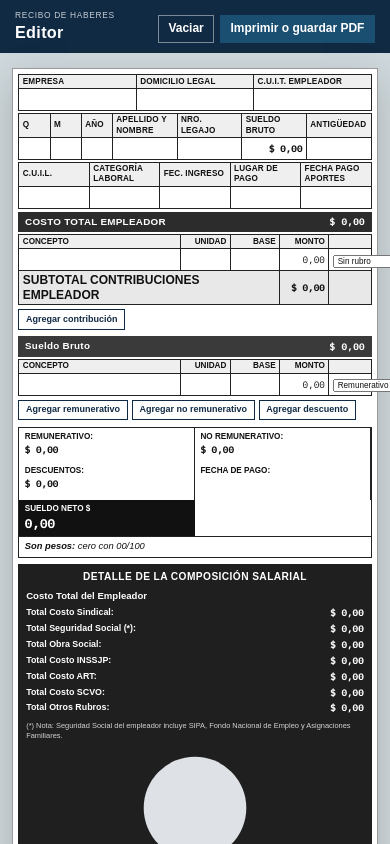
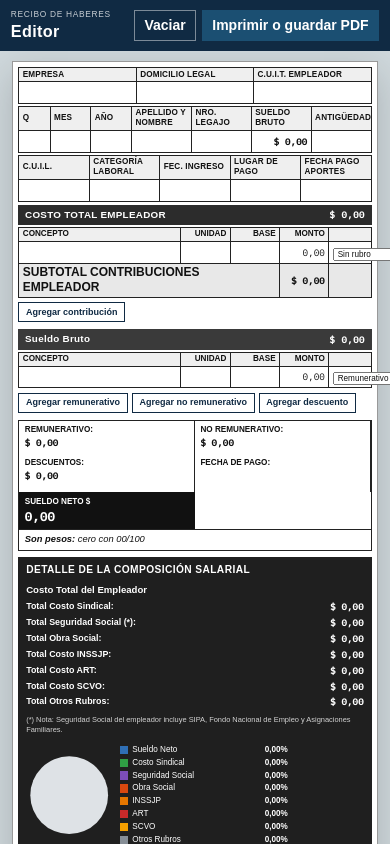
Before and after one commit to Franjk/recibosueldo, a React (Vite) app: page / in a window 390 px wide. Shown: the top 844 px of the page. Built offline with nearby package versions, Linux system fonts and the light colour scheme.

Commit message:
Mueve el menú a un sidebar para dejar más alto el recibo.
La torta queda a la altura del detalle salarial y el período muestra Mes junto a Q y Año.

Co-authored-by: Cursor <cursoragent@cursor.com>

```diff
--- a/src/App.tsx
+++ b/src/App.tsx
@@ -15,7 +15,7 @@ export default function App() {
 
   return (
     <div className="app">
-      <header className="toolbar no-print">
+      <header className="sidebar no-print">
         <div>
           <p className="eyebrow">Recibo de haberes</p>
           <h1>Editor</h1>
--- a/src/components/ReciboSheet.tsx
+++ b/src/components/ReciboSheet.tsx
@@ -193,8 +193,8 @@ export function ReciboSheet() {
         <tbody>
           <tr>
             <td className="lab narrow">Q</td>
-            <td className="lab narrow">M</td>
-            <td className="lab narrow">Año</td>
+            <td className="lab periodo">Mes</td>
+            <td className="lab periodo">Año</td>
             <td className="lab">Apellido y Nombre</td>
             <td className="lab">Nro. Legajo</td>
             <td className="lab">Sueldo Bruto</td>
@@ -425,9 +425,9 @@ export function ReciboSheet() {
       </p>
 
       <section className="composicion">
-        <h2>Detalle de la Composición Salarial</h2>
         <div className="composicion-body">
           <div className="cortes">
+            <h2>Detalle de la Composición Salarial</h2>
             <p className="corte-titulo">Costo Total del Empleador</p>
             {(
               [
--- a/src/index.css
+++ b/src/index.css
@@ -50,20 +50,27 @@ select {
 
 .app {
   min-height: 100vh;
+  display: grid;
+  grid-template-columns: 17.5rem minmax(0, 1fr);
+  align-items: start;
 }
 
 .cargando {
   padding: 3rem 1.4rem;
 }
 
-.toolbar {
+.sidebar {
+  position: sticky;
+  top: 0;
+  height: 100vh;
   display: flex;
-  justify-content: space-between;
-  align-items: flex-end;
-  gap: 1rem;
-  padding: 0.85rem 1.25rem;
+  flex-direction: column;
+  justify-content: flex-start;
+  gap: 1.6rem;
+  padding: 1.15rem 0.9rem 1.2rem;
   background: #102a43;
   color: var(--white);
+  font-size: 14px;
 }
 
 .eyebrow {
@@ -74,16 +81,23 @@ select {
   margin-bottom: 0.15rem;
 }
 
-.toolbar h1 {
+.sidebar h1 {
   font-size: 1.35rem;
   font-weight: 700;
   letter-spacing: 0.02em;
 }
 
-.actions {
+.sidebar .actions {
   display: flex;
-  flex-wrap: wrap;
+  flex-direction: column;
+  align-items: stretch;
   gap: 0.45rem;
+}
+
+.sidebar .btn {
+  width: 100%;
+  line-height: 1.3;
+  text-align: center;
 }
 
 .btn {
@@ -114,9 +128,10 @@ select {
 }
 
 .stage {
-  padding: 1.25rem 1rem 3rem;
+  padding: 0.85rem 1rem 2.5rem;
   display: flex;
   justify-content: center;
+  min-width: 0;
 }
 
 .sheet {
@@ -154,6 +169,10 @@ select {
 
 .grid-head .narrow {
   width: 2.6rem;
+}
+
+.grid-head .periodo {
+  width: 3.4rem;
 }
 
 .strong {
@@ -329,20 +348,21 @@ select {
   background: var(--comp);
   color: var(--white);
   padding: 0.55rem 0.65rem 0.75rem;
+  container: composicion / inline-size;
 }
 
 .composicion h2 {
   font-size: 0.85rem;
   letter-spacing: 0.04em;
   text-transform: uppercase;
-  margin-bottom: 0.55rem;
-  text-align: center;
+  margin-bottom: 0.65rem;
+  text-align: left;
 }
 
 .composicion-body {
   display: grid;
-  grid-template-columns: 1.25fr 1fr;
-  gap: 0.85rem;
+  grid-template-columns: minmax(0, 1.2fr) minmax(17.5rem, 0.92fr);
+  gap: 0.85rem 1rem;
   align-items: start;
 }
 
@@ -382,14 +402,14 @@ select {
 
 .torta-box {
   display: grid;
-  grid-template-columns: 1fr 1fr;
-  gap: 0.5rem;
+  grid-template-columns: minmax(5.5rem, 7.2rem) minmax(0, 1fr);
+  gap: 0.45rem 0.6rem;
   align-items: center;
 }
 
 .pie {
   width: 100%;
-  max-width: 9.5rem;
+  max-width: 7.2rem;
   height: auto;
   justify-self: center;
 }
@@ -438,14 +458,47 @@ select {
     grid-template-columns: 1fr 1fr;
   }
 
-  .composicion-body,
-  .torta-box {
+  .lineas th:nth-child(5),
+  .lineas td.controles {
+    width: auto;
+  }
+}
+
+@media (max-width: 720px) {
+  .app {
     grid-template-columns: 1fr;
   }
 
-  .lineas th:nth-child(5),
-  .lineas td.controles {
+  .sidebar {
+    position: sticky;
+    z-index: 2;
+    height: auto;
+    flex-direction: row;
+    align-items: center;
+    justify-content: space-between;
+    gap: 0.75rem;
+    padding: 0.75rem 0.9rem;
+  }
+
+  .sidebar .actions {
+    flex-direction: row;
+    flex-wrap: wrap;
+    justify-content: flex-end;
+  }
+
+  .sidebar .btn {
     width: auto;
+  }
+}
+
+@container composicion (max-width: 40rem) {
+  .composicion-body {
+    grid-template-columns: 1fr;
+  }
+
+  .torta-box {
+    grid-template-columns: 7.2rem minmax(0, 14rem);
+    justify-content: start;
   }
 }
 
@@ -461,6 +514,10 @@ select {
     background: white;
     padding: 0;
     margin: 0;
+  }
+
+  .app {
+    display: block;
   }
 
   .no-print {
--- a/src/store.ts
+++ b/src/store.ts
@@ -51,7 +51,11 @@ export const useStore = create<Store>()(
         }),
       vaciar: () => set(reciboVacio()),
     }),
-    { name: 'recibo-wysiwyg-v1' },
+    {
+      name: 'recibo-wysiwyg-v1',
+      version: 1,
+      migrate: (persistedState) => persistedState,
+    },
   ),
 )
 
```
